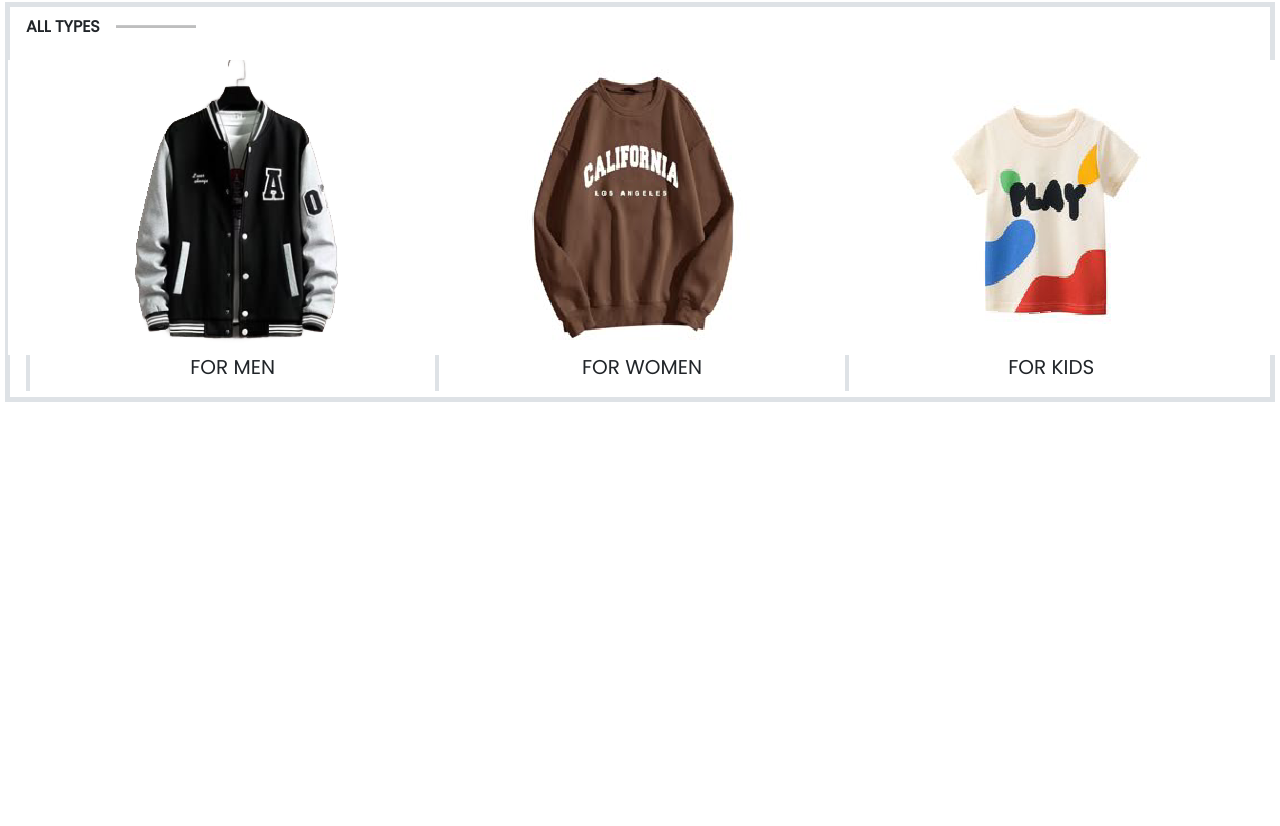
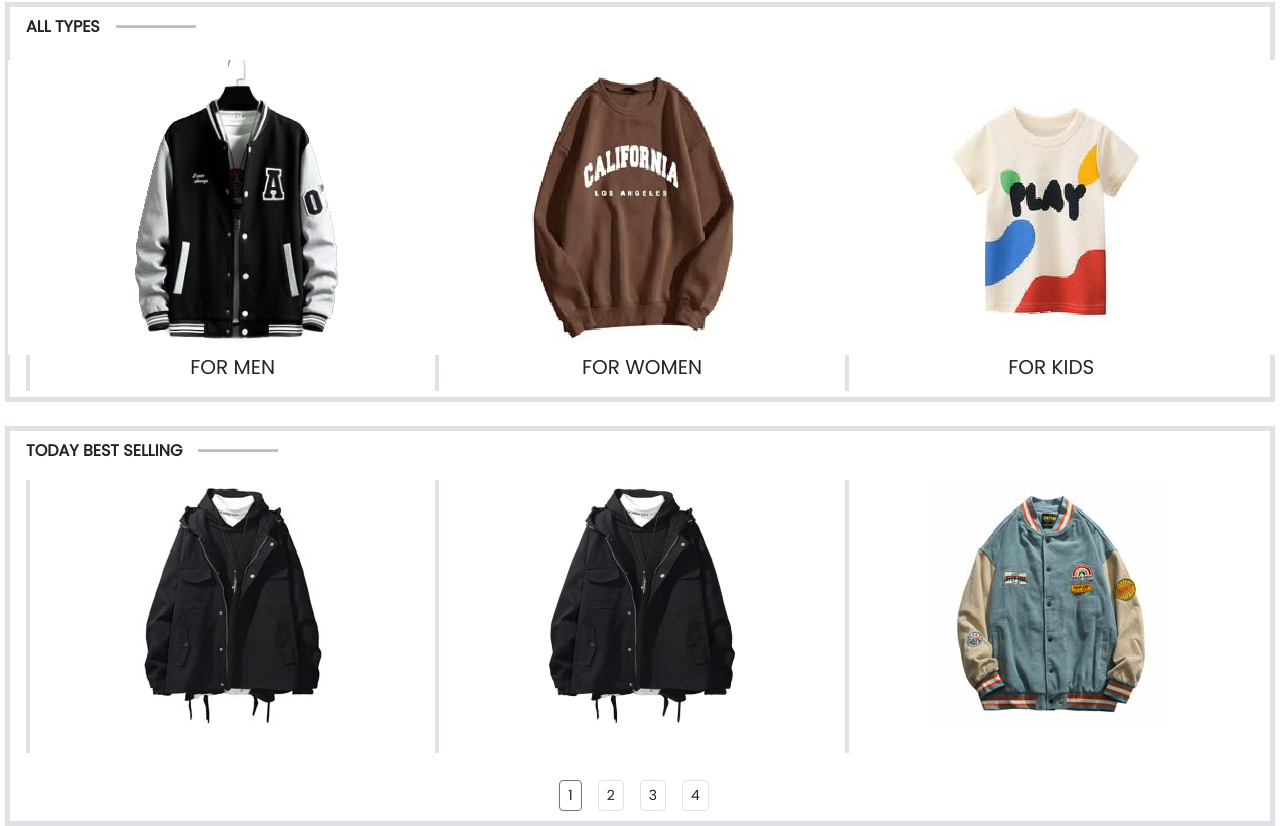
Before and after one commit to Theara123422/bootstrao-project, a plain HTML site: page index.html in a window 1280 px wide. Shown: the part 592-1418 px from the top of the page. Before the commit the page ends 994 px from the top, so only its background shows below. Drawn offline with Linux system fonts and the light colour scheme.

Commit message:
Finished

```diff
--- a/index.html
+++ b/index.html
@@ -101,5 +101,39 @@
         </div>
     </div>
     <!-- All Type -->
+    <!-- best seller -->
+    <div class="container-fluid type-container border border-5 mt-4 main-font">
+        <div class="row h-100 ">
+            <div class="col-12 type-title d-flex gap-3 align-items-center ps-3">
+                <p class="m-0 fw-bold">TODAY BEST SELLING</p>
+                <hr size="5" width="80px" color="black">
+            </div>
+            <div class="col-12 best-selling ">
+                <div class="row h-100 px-3">
+                    <div class="col-4 h-100 p-0 border-start border-4">
+                        <div class="card-container w-100 h-100 d-flex align-items-center flex-column">
+                            <img src="images/card-image-5.png" alt="">
+                        </div>
+                    </div>
+                    <div class="col-4 h-100 p-0 border-start border-4">
+                        <div class="card-container w-100 h-100 d-flex align-items-center flex-column">
+                            <img src="images/card-image-6.png" alt="">
+                        </div>
+                    </div>
+                    <div class="col-4 h-100 p-0 border-start border-4 ">
+                        <div class="card-container w-100 h-100 d-flex align-items-center flex-column">
+                            <img src="images/card-image-7.png" alt="">
+                        </div>
+                    </div>
+                </div>
+            </div>
+            <div class="col-12 pagination mt-3 d-flex justify-content-center gap-3">
+                <button class="btn btn-sm border border-secondary">1</button>
+                <button class="btn btn-sm border">2</button>
+                <button class="btn btn-sm border">3</button>
+                <button class="btn btn-sm border">4</button>
+            </div>
+        </div>
+    </div>
 </body>
 </html>
--- a/styles/main.css
+++ b/styles/main.css
@@ -103,3 +103,9 @@ body{
 .type-menu{
     height: 85%;
 }
+.best-selling{
+    height: 70%;
+}
+.pagination{
+    height: 8%;
+}
```
Also changed, not shown: images/card-.jpg (added), images/card-4.jpg (added), images/card-6.jpg (added), images/card-image-5.png (added), images/card-image-6.png (added), images/card-image-7.png (added).
